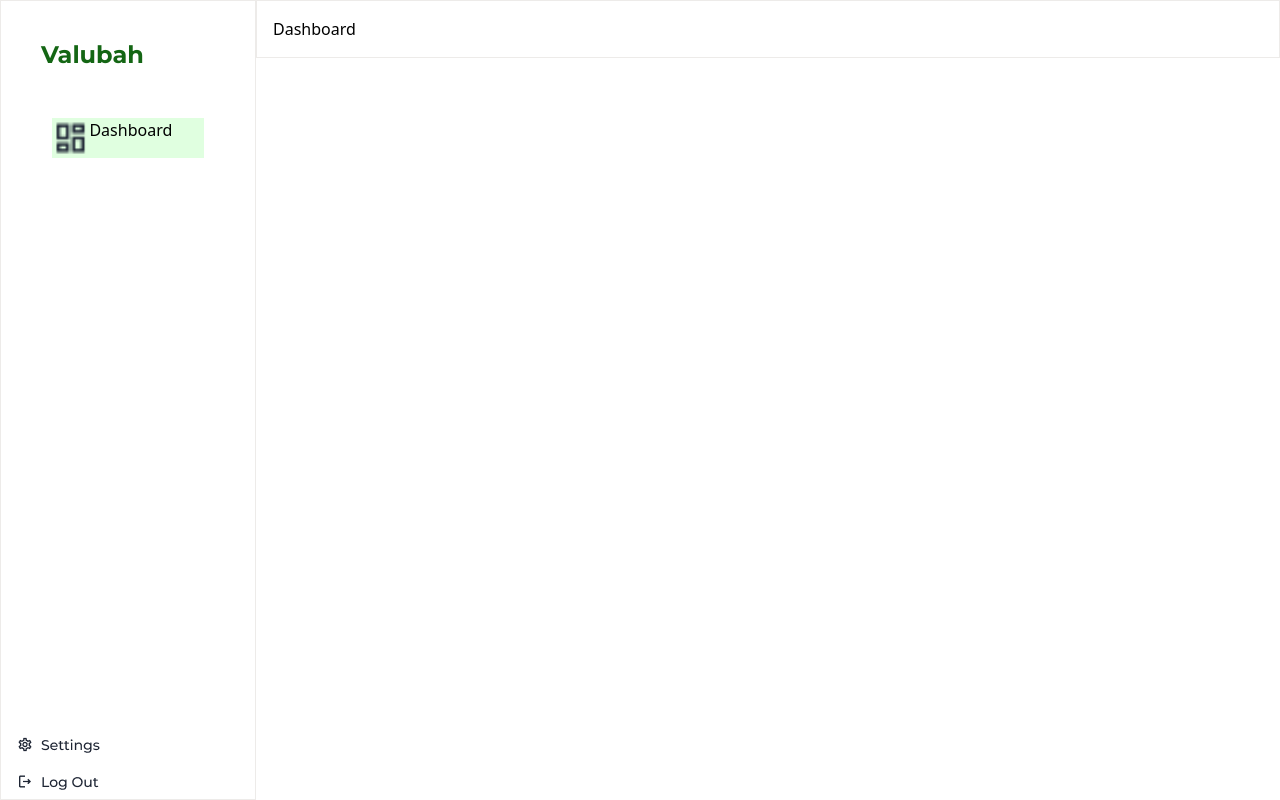
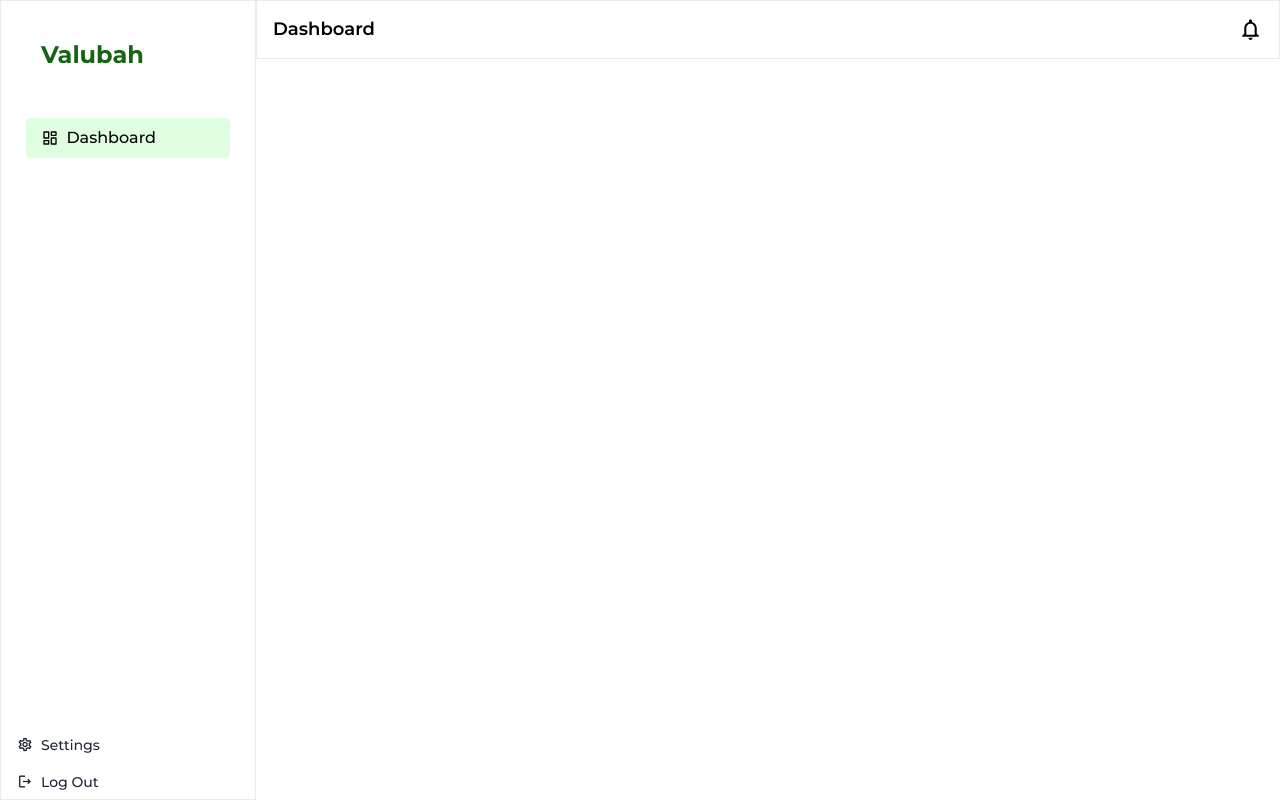
Before and after one commit to charly-com/valubah, a React (Vite) app: page /dashboard in a window 1280 px wide. Built offline with nearby package versions, Linux system fonts and the light colour scheme; a web font is replaced by a local one.

Commit message:
desiging the dashboard nav

```diff
--- a/package.json
+++ b/package.json
@@ -12,6 +12,7 @@
   "dependencies": {
     "react": "^18.2.0",
     "react-dom": "^18.2.0",
+    "react-icons": "^4.10.1",
     "react-router-dom": "^6.15.0"
   },
   "devDependencies": {
--- a/src/components/DashboardNav.jsx
+++ b/src/components/DashboardNav.jsx
@@ -1,9 +1,10 @@
-
+import {MdNotificationsNone} from 'react-icons/md'
 const DashboardNav = () => {
     return (
       <div className="bg-white w-full p-4 border border-solid border-[#EDEBE9]">
-        <div className="">
-          <p className="text-black">Dashboard</p>
+        <div className="flex justify-between">
+          <p className="text-black font-montserrat font-semibold text-lg leading-6">Dashboard</p>
+          <MdNotificationsNone className='w-[25px] h-[25px]'/>
         </div>
 
       </div>
--- a/src/components/Sidebar.jsx
+++ b/src/components/Sidebar.jsx
@@ -1,4 +1,4 @@
-import dashboard from "../assets/dashboard.png";
+import {LuLayoutDashboard} from "react-icons/lu";
 import settings from "../assets/settings.png";
 import logout from "../assets/logout.png";
 
@@ -11,10 +11,10 @@ const Sidebar = () => {
             Valubah
           </p>
           <div className="flex justify-center items-center">
-            <div className="w-[60%] h-10 bg-[#E0FFE0] flex">
+            <div className="w-[80%] h-10 bg-[#E0FFE0] flex self-start rounded items-center pl-4">
 
-            <img src={dashboard} />
-            <p> Dashboard</p>
+            <LuLayoutDashboard className="" />
+            <p className="px-2 font-montserrat font-medium text-base leading-6"> Dashboard</p>
             </div>
           </div>
         </div>
```
Also changed, not shown: 1 other file (tests, documents, lock files or other folders).
